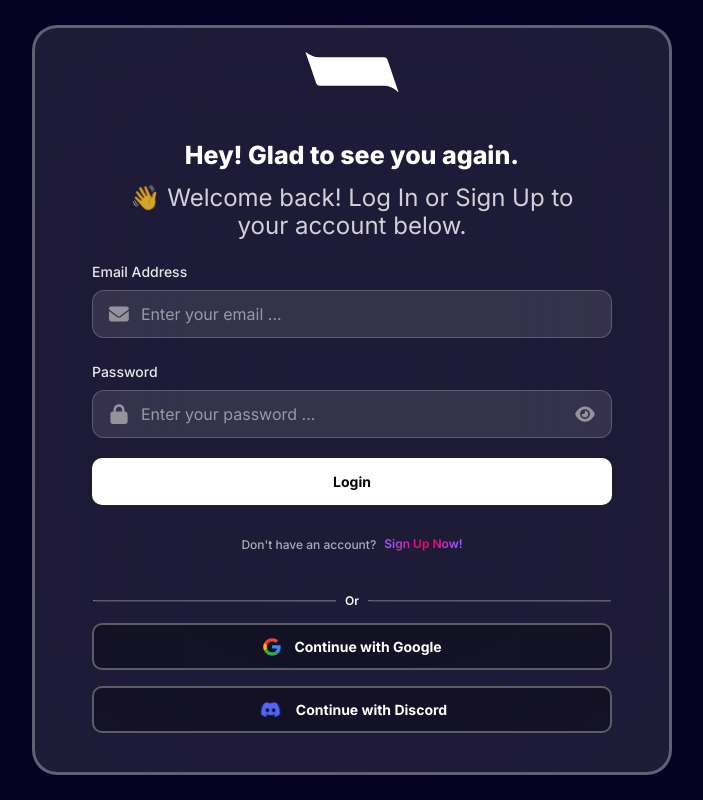
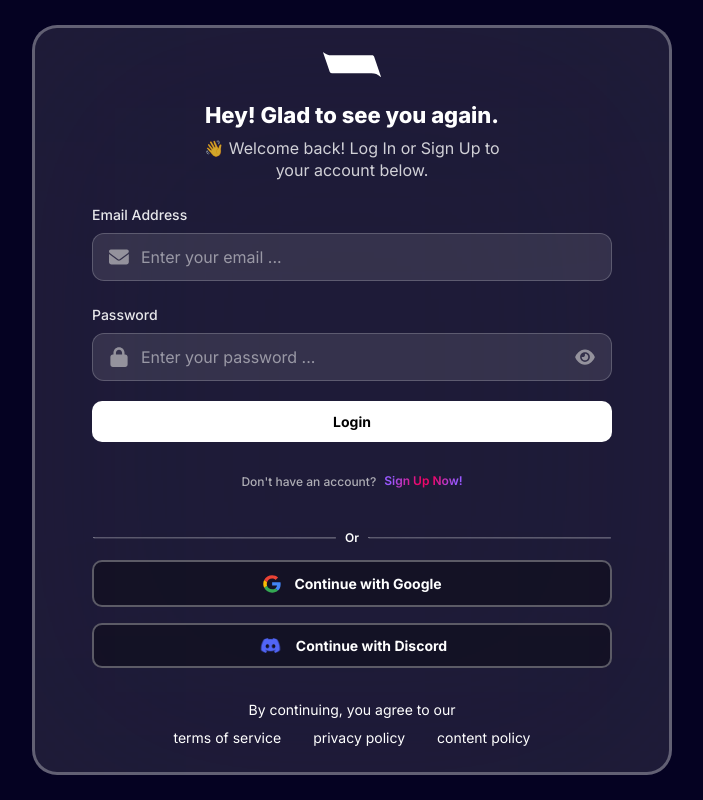
Before and after one commit to SwapnilDass/educodeva-renameFiles, a React (Vite) app: page / in a window 1280 px wide. Shown: the whole page, without its empty margins (288-991 px from the left). Built offline with nearby package versions, Linux system fonts and the light colour scheme.

Commit message:
Footer added

```diff
--- /dev/null
+++ b/src/components/pages/landing/footer.tsx
@@ -0,0 +1,23 @@
+import React from "react";
+import "../../../styles/footer.css"; // Adjust the path based on your folder structure
+
+const Footer: React.FC = () => {
+  return (
+    <div className="footer-container">
+      <p className="footer-text">By continuing, you agree to our</p>
+      <div className="footer-links">
+        <a href="/terms" className="footer-link">
+          terms of service
+        </a>
+        <a href="/privacy" className="footer-link">
+          privacy policy
+        </a>
+        <a href="/content" className="footer-link">
+          content policy
+        </a>
+      </div>
+    </div>
+  );
+};
+
+export default Footer;
--- a/src/components/pages/landing/login.tsx
+++ b/src/components/pages/landing/login.tsx
@@ -7,6 +7,7 @@ import LoginButton from "./loginButton";
 import SignUp from "./signUp";
 import OrDivider from "./OrDivider";
 import SocialButtons from "./SocialButtons";
+import Footer from "./footer";
 
 const Login: React.FC = () => {
   return (
@@ -32,6 +33,9 @@ const Login: React.FC = () => {
 
         {/*Social Buttons */}
         <SocialButtons />
+
+        {/*Footer */}
+        <Footer />
       </div>
     </div>
   );
--- a/src/components/pages/landing/logo.tsx
+++ b/src/components/pages/landing/logo.tsx
@@ -1,6 +1,7 @@
 // src/components/Logo.tsx
 //Codeva Brand Logo
 import React from "react";
+import "../../../styles/logo.css";
 
 const Logo: React.FC = () => {
   return (
@@ -10,7 +11,7 @@ const Logo: React.FC = () => {
       height="40"
       viewBox="0 0 376 162"
       fill="none"
-      className="w-full max-w-[300px] mb-6"
+      className="mb-6 w-full max-w-[300px]"
     >
       <path
         d="M0.0994393 2.18128C-0.225504 1.24104 0.879884 0.450074 1.67345 1.04998C17.9422 13.3486 32.5928 20.9795 56.4729 21.7295H317.947C324.373 21.7295 330.085 25.8224 332.151 31.907L375.831 160.558C376.158 161.52 374.996 162.3 374.216 161.648C352.649 143.626 339.407 137.53 313.238 137.156H57.1243C50.7017 137.156 44.9918 133.068 42.9234 126.987L23.6259 70.2561L0.0994393 2.18128Z"
--- a/src/styles/EmailField.css
+++ b/src/styles/EmailField.css
@@ -22,3 +22,16 @@
 .email-input {
   @apply h-full flex-1 border-0 bg-transparent text-white placeholder-white/50 outline-none;
 }
+
+/* Prevent autofill from changing background color */
+.email-input:-webkit-autofill,
+.email-input:-webkit-autofill:hover,
+.email-input:-webkit-autofill:focus,
+.email-input:-webkit-autofill:active {
+  -webkit-box-shadow: 0 0 0px 1000px transparent inset !important;
+  box-shadow: 0 0 0px 1000px transparent inset !important;
+  background-color: transparent !important;
+  -webkit-text-fill-color: white !important;
+  transition: background-color 5000s ease-in-out 0s !important;
+  caret-color: white;
+}
--- /dev/null
+++ b/src/styles/footer.css
@@ -0,0 +1,15 @@
+.footer-container {
+  @apply mt-8 text-center text-sm text-white;
+}
+
+.footer-text {
+  @apply mb-2;
+}
+
+.footer-links {
+  @apply flex justify-center gap-8;
+}
+
+.footer-link {
+  @apply relative;
+}
--- a/src/styles/greeting.css
+++ b/src/styles/greeting.css
@@ -1,33 +1,15 @@
 .greeting-container {
-  display: flex;
-  flex-direction: column;
-  align-items: center;
-  text-align: center;
-  max-width: 90%;
+  @apply flex max-w-[90%] flex-col items-center text-center;
 }
 
 .greeting-main {
-  color: #ffffff;
-  font-family: 'Inter', sans-serif;
-  font-weight: 800; /* font-extrabold */
-  font-size: 25px;
-  line-height: normal;
-  margin-top: 1.5rem; /* mt-6 equivalent */
-  text-align: center;
+  @apply mb-2 font-sans text-[22px] font-extrabold leading-[28px] text-white;
 }
 
 .greeting-sub {
-  display: flex;
-  flex-direction: column;
-  gap: 0.25rem; /* gap-1 equivalent */
-  margin-top: 1rem; /* mt-4 equivalent */
+  @apply flex flex-col items-center gap-0;
 }
 
 .greeting-sub p {
-  color: rgba(255, 255, 255, 0.8); /* text-white/80 */
-  font-family: 'Inter', sans-serif;
-  font-weight: 400; /* font-normal */
-  font-size: 24px;
-  line-height: 1.5rem; /* approximate leading-relaxed */
-  margin: 0;
+  @apply font-sans text-[16px] font-normal leading-[22px] text-white/80;
 }
```
Also changed, not shown: src/components/pages/landing/greeting.tsx (+3 -5 lines).
